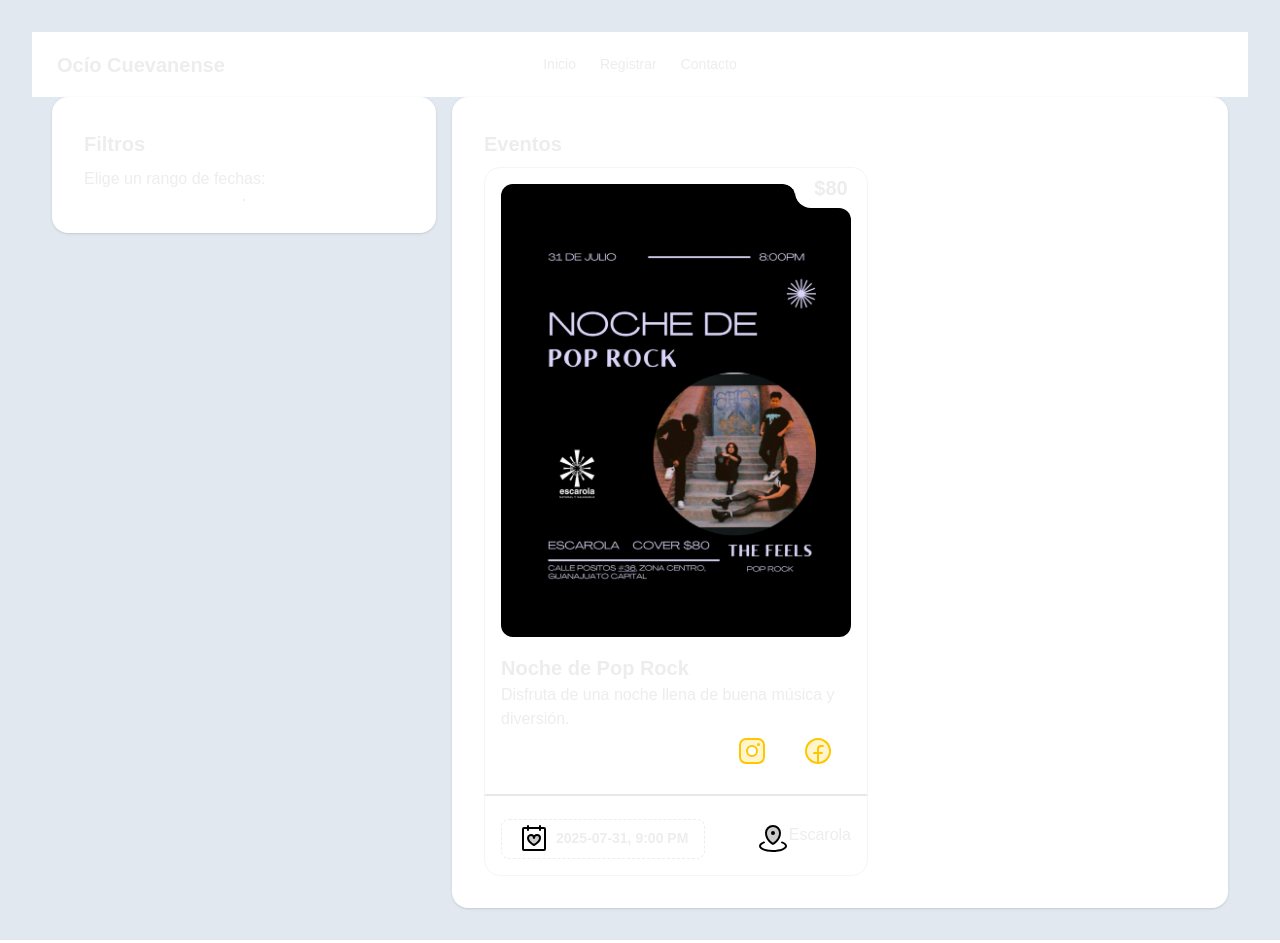
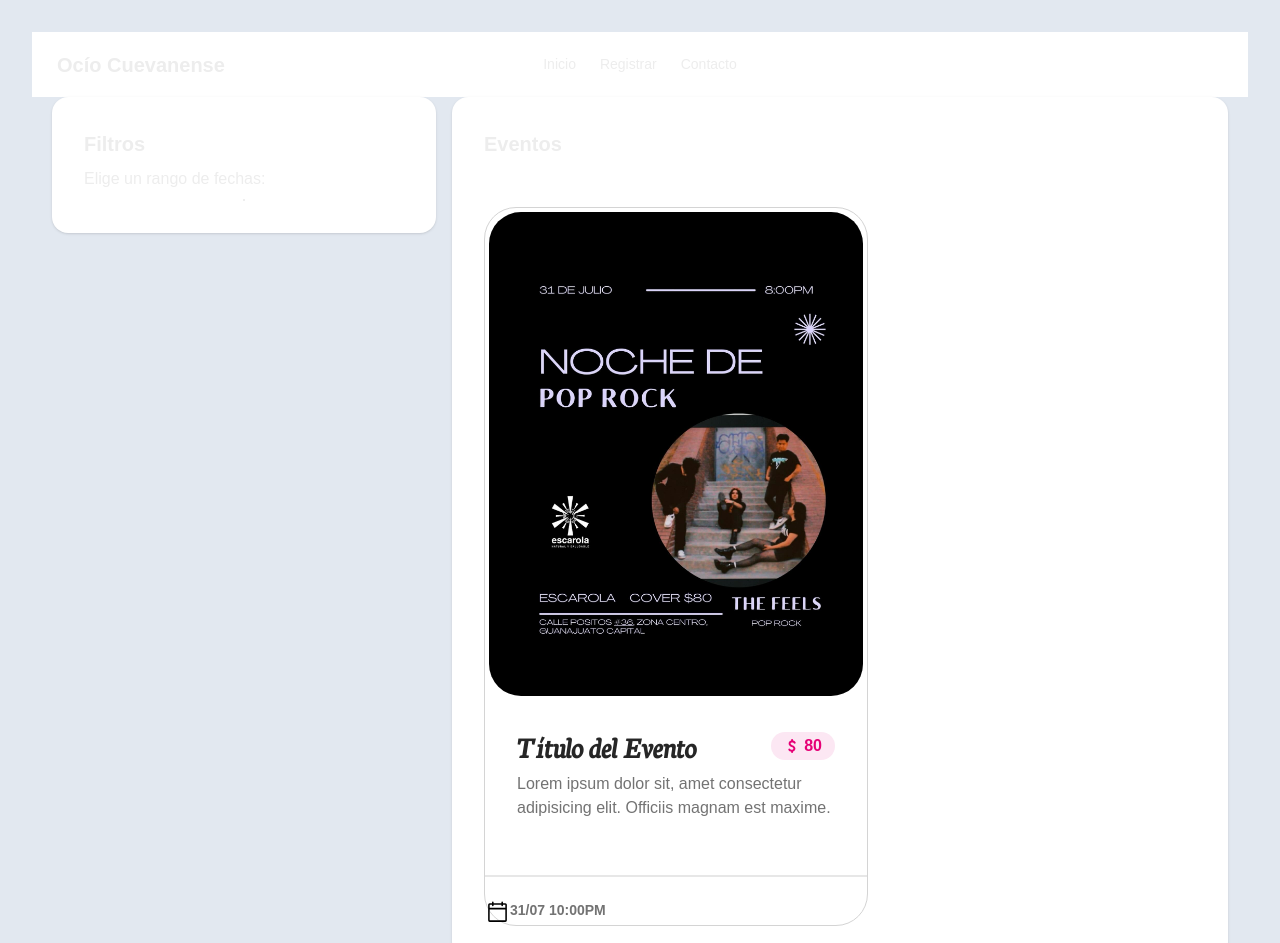
Before and after one commit to x4nemi/gto, a Next.js app: page / in a window 1280 px wide. Shown: the top 943 px of the page. Built offline with nearby package versions, Linux system fonts and the light colour scheme; a web font is replaced by a local one.

Commit message:
Add font, change card design

```diff
--- a/src/app/EventList.tsx
+++ b/src/app/EventList.tsx
@@ -22,50 +22,87 @@ export const EventList = () => {
 			<div className="card-body">
 				<h2 className="card-title">Eventos</h2>
 				{
-					cards.map((card) => (
-						<div className="card card-border bg-base-100 w-96" key={card.id}>
-							<div className="card-actions justify-end relative">
-								<div className="absolute top-0 right-0 h-10 w-18 rounded-2xl font-semibold text-xl bg-base-100 flex items-center justify-center">
-									${card.price}
-								</div>
-								<div className="absolute top-4 right-18 h-5 w-9 rounded-tr-xl shadow-(--my-shadow) bg-transparent">
-								</div>
-								<div className="absolute top-10 right-4 h-4 w-10 rounded-tr-xl shadow-(--my-shadow2) bg-transparent">
-								</div>
+					// cards.map((card) => (
+					// 	<div className="card card-border bg-base-100 w-96" key={card.id}>
+					// 		<div className="card-actions justify-end relative">
+					// 			<div className="absolute top-0 right-0 h-10 w-18 rounded-2xl font-semibold text-xl bg-base-100 flex items-center justify-center">
+					// 				${card.price}
+					// 			</div>
+					// 			<div className="absolute top-4 right-18 h-5 w-9 rounded-tr-xl shadow-(--my-shadow) bg-transparent">
+					// 			</div>
+					// 			<div className="absolute top-10 right-4 h-4 w-10 rounded-tr-xl shadow-(--my-shadow2) bg-transparent">
+					// 			</div>
+					// 		</div>
+					// 		<div className="px-4 pt-4">
+					// 			<img
+					// 				src={card.image}
+					// 				alt="Event"
+					// 				className="rounded-xl w-96 object-cover"
+					// 			/>
+					// 		</div>
+					// 		<div className='px-4 pt-4'>
+					// 			<h2 className="card-title">{card.title}</h2>
+					// 			<p>{card.description}</p>
+					// 			<div className="flex justify-end gap-0" style={{ gap: -1 }}>
+					// 				<button className="btn btn-link" onClick={() => window.open(card.igLink, '_blank')}>
+					// 					<svg xmlns="http://www.w3.org/2000/svg" width="32" height="32" className='fill-primary' viewBox="0 0 256 256"><path d="M176,32H80A48,48,0,0,0,32,80v96a48,48,0,0,0,48,48h96a48,48,0,0,0,48-48V80A48,48,0,0,0,176,32ZM128,168a40,40,0,1,1,40-40A40,40,0,0,1,128,168Z" opacity="0.2"></path><path d="M176,24H80A56.06,56.06,0,0,0,24,80v96a56.06,56.06,0,0,0,56,56h96a56.06,56.06,0,0,0,56-56V80A56.06,56.06,0,0,0,176,24Zm40,152a40,40,0,0,1-40,40H80a40,40,0,0,1-40-40V80A40,40,0,0,1,80,40h96a40,40,0,0,1,40,40ZM128,80a48,48,0,1,0,48,48A48.05,48.05,0,0,0,128,80Zm0,80a32,32,0,1,1,32-32A32,32,0,0,1,128,160Zm64-84a12,12,0,1,1-12-12A12,12,0,0,1,192,76Z"></path></svg>
+					// 				</button>
+					// 				<button className="btn btn-link" onClick={() => window.open(card.fbLink, '_blank')}>
+					// 					<svg xmlns="http://www.w3.org/2000/svg" width="32" height="32" className='fill-primary' viewBox="0 0 256 256"><path d="M224,128a96,96,0,1,1-96-96A96,96,0,0,1,224,128Z" opacity="0.2"></path><path d="M128,24A104,104,0,1,0,232,128,104.11,104.11,0,0,0,128,24Zm8,191.63V152h24a8,8,0,0,0,0-16H136V112a16,16,0,0,1,16-16h16a8,8,0,0,0,0-16H152a32,32,0,0,0-32,32v24H96a8,8,0,0,0,0,16h24v63.63a88,88,0,1,1,16,0Z"></path></svg>
+					// 				</button>
+					// 			</div>
+					// 		</div>
+					// 		<div className="divider"></div>
+					// 		<div className='px-4 pb-4 flex justify-between items-center'>
+					// 			<button className='btn btn-dash'>
+					// 				<svg xmlns="http://www.w3.org/2000/svg" width="32" height="32" fill="#000000" viewBox="0 0 256 256"><path d="M176,120c0,32-48,56-48,56s-48-24-48-56a24,24,0,0,1,48,0,24,24,0,0,1,48,0Z" opacity="0.2"></path><path d="M208,32H184V24a8,8,0,0,0-16,0v8H88V24a8,8,0,0,0-16,0v8H48A16,16,0,0,0,32,48V208a16,16,0,0,0,16,16H208a16,16,0,0,0,16-16V48A16,16,0,0,0,208,32Zm0,176H48V48H72v8a8,8,0,0,0,16,0V48h80v8a8,8,0,0,0,16,0V48h24V208ZM152,88a31.91,31.91,0,0,0-24,10.86A32,32,0,0,0,72,120c0,36.52,50.28,62.08,52.42,63.16a8,8,0,0,0,7.16,0C133.72,182.08,184,156.52,184,120A32,32,0,0,0,152,88Zm-24,78.93c-13.79-7.79-40-26.75-40-46.93a16,16,0,0,1,32,0,8,8,0,0,0,16,0,16,16,0,0,1,32,0C168,140.19,141.79,159.15,128,166.93Z"></path></svg>
+					// 				{card.date}
+					// 			</button>
+					// 			<a className='link link-hover flex' href={card.locationLink} target="_blank" rel="noopener noreferrer">
+					// 				<svg xmlns="http://www.w3.org/2000/svg" width="32" height="32" fill="#000000" viewBox="0 0 256 256"><path d="M184,80c0,56-56,88-56,88S72,136,72,80a56,56,0,0,1,112,0Z" opacity="0.2"></path><path d="M112,80a16,16,0,1,1,16,16A16,16,0,0,1,112,80ZM64,80a64,64,0,0,1,128,0c0,59.95-57.58,93.54-60,94.95a8,8,0,0,1-7.94,0C121.58,173.54,64,140,64,80Zm16,0c0,42.2,35.84,70.21,48,78.5,12.15-8.28,48-36.3,48-78.5a48,48,0,0,0-96,0Zm122.77,67.63a8,8,0,0,0-5.54,15C213.74,168.74,224,176.92,224,184c0,13.36-36.52,32-96,32s-96-18.64-96-32c0-7.08,10.26-15.26,26.77-21.36a8,8,0,0,0-5.54-15C29.22,156.49,16,169.41,16,184c0,31.18,57.71,48,112,48s112-16.82,112-48C240,169.41,226.78,156.49,202.77,147.63Z"></path></svg>
+					// 				{card.location}
+					// 			</a>
+					// 		</div>
+					// 	</div>
+					// ))
+				}
+
+				<div className="card card-lg border rounded-4xl border-neutral-300 w-96 mt-10" >
+					{/* <div className="absolute inset-x-0 top-0 text-slate-50 mix-blend-normal font-semibold text-xl flex items-center justify-center ">
+						<div className='flex items-center gap-2 mt-4'>
+							<svg className="w-6 h-6" aria-hidden="true" xmlns="http://www.w3.org/2000/svg" width="24" height="24" fill="none" viewBox="0 0 24 24">
+								<path stroke-linecap="round" stroke-linejoin="round" stroke-width="2" d="M4 10h16m-8-3V4M7 7V4m10 3V4M5 20h14a1 1 0 0 0 1-1V7a1 1 0 0 0-1-1H5a1 1 0 0 0-1 1v12a1 1 0 0 0 1 1Zm3-7h.01v.01H8V13Zm4 0h.01v.01H12V13Zm4 0h.01v.01H16V13Zm-8 4h.01v.01H8V17Zm4 0h.01v.01H12V17Zm4 0h.01v.01H16V17Z" />
+							</svg>
+							<span className='text-sm font-semibold'>31/07 10:00PM</span>
+						</div>
+					</div> */}
+					<div className='px-1 pt-1 rounded-4xl'>
+						<img
+							src={cards[0].image}
+							alt="Event"
+							className="rounded-4xl object-cover"
+						/>
+					</div>
+					<div className='card-body'>
+						<div className='justify-between flex items-center gap-8'>
+							<div className='card-title font-neuton italic text-3xl text-neutral-800'>Título del Evento</div>
+							<div className="badge badge-soft badge-lg bg-pink-100 text-pink-600 badge-outline border-0 font-semibold text-md gap-1">
+								<svg className="w-4 h-4" aria-hidden="true" xmlns="http://www.w3.org/2000/svg" width="15" height="15" fill="none" viewBox="0 0 24 24">
+									<path stroke="currentColor" stroke-linecap="round" stroke-linejoin="round" stroke-width="3" d="M8 17.345a4.76 4.76 0 0 0 2.558 1.618c2.274.589 4.512-.446 4.999-2.31.487-1.866-1.273-3.9-3.546-4.49-2.273-.59-4.034-2.623-3.547-4.488.486-1.865 2.724-2.899 4.998-2.31.982.236 1.87.793 2.538 1.592m-3.879 12.171V21m0-18v2.2" />
+								</svg>
+								80
 							</div>
-							<div className="px-4 pt-4">
-								<img
-									src={card.image}
-									alt="Event"
-									className="rounded-xl w-96 object-cover"
-								/>
-							</div>
-							<div className='px-4 pt-4'>
-								<h2 className="card-title">{card.title}</h2>
-								<p>{card.description}</p>
-								<div className="flex justify-end gap-0" style={{ gap: -1}}>
-									<button className="btn btn-link" onClick={() => window.open(card.igLink, '_blank')}>
-										<svg xmlns="http://www.w3.org/2000/svg" width="32" height="32" className='fill-primary' viewBox="0 0 256 256"><path d="M176,32H80A48,48,0,0,0,32,80v96a48,48,0,0,0,48,48h96a48,48,0,0,0,48-48V80A48,48,0,0,0,176,32ZM128,168a40,40,0,1,1,40-40A40,40,0,0,1,128,168Z" opacity="0.2"></path><path d="M176,24H80A56.06,56.06,0,0,0,24,80v96a56.06,56.06,0,0,0,56,56h96a56.06,56.06,0,0,0,56-56V80A56.06,56.06,0,0,0,176,24Zm40,152a40,40,0,0,1-40,40H80a40,40,0,0,1-40-40V80A40,40,0,0,1,80,40h96a40,40,0,0,1,40,40ZM128,80a48,48,0,1,0,48,48A48.05,48.05,0,0,0,128,80Zm0,80a32,32,0,1,1,32-32A32,32,0,0,1,128,160Zm64-84a12,12,0,1,1-12-12A12,12,0,0,1,192,76Z"></path></svg>
-									</button>
-									<button className="btn btn-link" onClick={() => window.open(card.fbLink, '_blank')}>
-										<svg xmlns="http://www.w3.org/2000/svg" width="32" height="32" className='fill-primary' viewBox="0 0 256 256"><path d="M224,128a96,96,0,1,1-96-96A96,96,0,0,1,224,128Z" opacity="0.2"></path><path d="M128,24A104,104,0,1,0,232,128,104.11,104.11,0,0,0,128,24Zm8,191.63V152h24a8,8,0,0,0,0-16H136V112a16,16,0,0,1,16-16h16a8,8,0,0,0,0-16H152a32,32,0,0,0-32,32v24H96a8,8,0,0,0,0,16h24v63.63a88,88,0,1,1,16,0Z"></path></svg>
-									</button>
-								</div>
-							</div>
-							<div className="divider"></div>
-							<div className='px-4 pb-4 flex justify-between items-center'>
-								<button className='btn btn-dash'>
-									<svg xmlns="http://www.w3.org/2000/svg" width="32" height="32" fill="#000000" viewBox="0 0 256 256"><path d="M176,120c0,32-48,56-48,56s-48-24-48-56a24,24,0,0,1,48,0,24,24,0,0,1,48,0Z" opacity="0.2"></path><path d="M208,32H184V24a8,8,0,0,0-16,0v8H88V24a8,8,0,0,0-16,0v8H48A16,16,0,0,0,32,48V208a16,16,0,0,0,16,16H208a16,16,0,0,0,16-16V48A16,16,0,0,0,208,32Zm0,176H48V48H72v8a8,8,0,0,0,16,0V48h80v8a8,8,0,0,0,16,0V48h24V208ZM152,88a31.91,31.91,0,0,0-24,10.86A32,32,0,0,0,72,120c0,36.52,50.28,62.08,52.42,63.16a8,8,0,0,0,7.16,0C133.72,182.08,184,156.52,184,120A32,32,0,0,0,152,88Zm-24,78.93c-13.79-7.79-40-26.75-40-46.93a16,16,0,0,1,32,0,8,8,0,0,0,16,0,16,16,0,0,1,32,0C168,140.19,141.79,159.15,128,166.93Z"></path></svg>
-									{card.date}
-								</button>
-								<a className='link link-hover flex' href={card.locationLink} target="_blank" rel="noopener noreferrer">
-									<svg xmlns="http://www.w3.org/2000/svg" width="32" height="32" fill="#000000" viewBox="0 0 256 256"><path d="M184,80c0,56-56,88-56,88S72,136,72,80a56,56,0,0,1,112,0Z" opacity="0.2"></path><path d="M112,80a16,16,0,1,1,16,16A16,16,0,0,1,112,80ZM64,80a64,64,0,0,1,128,0c0,59.95-57.58,93.54-60,94.95a8,8,0,0,1-7.94,0C121.58,173.54,64,140,64,80Zm16,0c0,42.2,35.84,70.21,48,78.5,12.15-8.28,48-36.3,48-78.5a48,48,0,0,0-96,0Zm122.77,67.63a8,8,0,0,0-5.54,15C213.74,168.74,224,176.92,224,184c0,13.36-36.52,32-96,32s-96-18.64-96-32c0-7.08,10.26-15.26,26.77-21.36a8,8,0,0,0-5.54-15C29.22,156.49,16,169.41,16,184c0,31.18,57.71,48,112,48s112-16.82,112-48C240,169.41,226.78,156.49,202.77,147.63Z"></path></svg>
-									{card.location}
-								</a>
-								</div>
+
 						</div>
-					))
-				}
+						<p className='text-neutral-500 text-md'>Lorem ipsum dolor sit, amet consectetur adipisicing elit. Officiis magnam est maxime.</p>
+					</div>
+					<div className='divider'></div>
+					<div className='flex '>
+						<svg xmlns="http://www.w3.org/2000/svg" width="25" height="25" fill="#000000" viewBox="0 0 256 256"><path d="M208,32H184V24a8,8,0,0,0-16,0v8H88V24a8,8,0,0,0-16,0v8H48A16,16,0,0,0,32,48V208a16,16,0,0,0,16,16H208a16,16,0,0,0,16-16V48A16,16,0,0,0,208,32ZM72,48v8a8,8,0,0,0,16,0V48h80v8a8,8,0,0,0,16,0V48h24V80H48V48ZM208,208H48V96H208V208Z"></path></svg>
+						<span className='text-neutral-500 text-sm font-semibold'>31/07 10:00PM</span>
+					</div>
+				</div>
+
 			</div>
 		</div>
 	)
--- a/src/app/globals.css
+++ b/src/app/globals.css
@@ -1,4 +1,5 @@
 @import url('https://fonts.googleapis.com/css2?family=Caveat:wght@400..700&display=swap');
+@import url('https://fonts.googleapis.com/css2?family=Neuton:ital,wght@0,200;0,300;0,400;0,700;0,800;1,400&display=swap');
 @import "tailwindcss";
 @plugin "daisyui" {
   themes: bumblebee --default;
@@ -14,6 +15,7 @@
   --color-foreground: var(--foreground);
   --font-sans: var(--font-geist-sans);
   --font-mono: var(--font-geist-mono);
+  --font-neuton: "Neuton", serif;
   --font-title: "Caveat";
   --my-shadow: 0px -10px 0px 0px var(--color-base-100), 0px -15px 0px 0px var(--color-base-100);
   --my-shadow2: 15px 0px 0px 0px var(--color-base-100);
```
